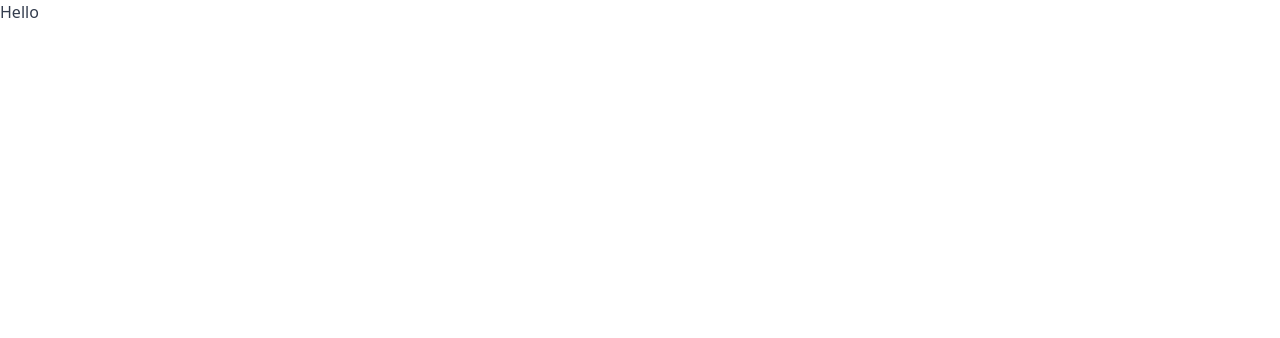
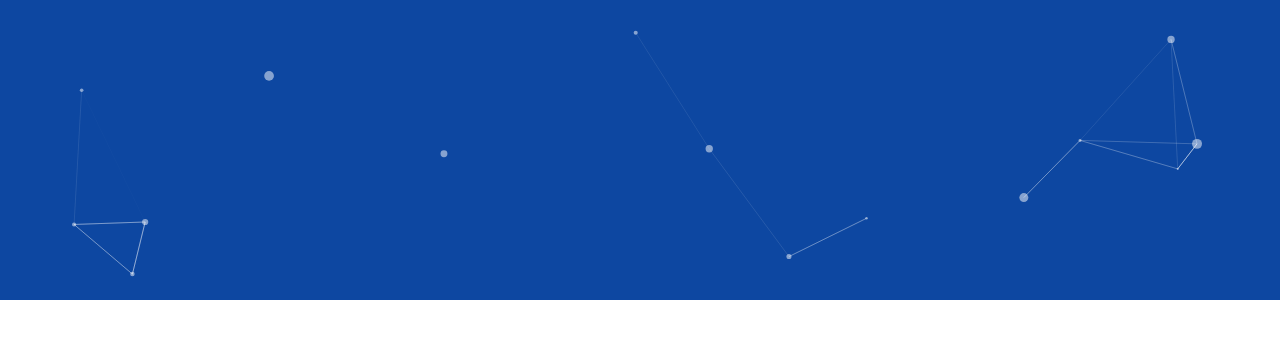
Before and after one commit to akdmousom/portfolio, a React (Vite) app: page / in a window 1280 px wide. Shown: the top 338 px of the page. Built offline with nearby package versions, Linux system fonts and the light colour scheme.

Commit message:
Particle implementation done and  resource edited

```diff
--- a/package.json
+++ b/package.json
@@ -10,6 +10,7 @@
     "preview": "vite preview"
   },
   "dependencies": {
+    "@tsparticles/react": "^3.0.0",
     "localforage": "^1.10.0",
     "match-sorter": "^6.3.1",
     "prop-types": "^15.8.1",
@@ -17,8 +18,7 @@
     "react-dom": "^18.2.0",
     "react-helmet-async": "^2.0.3",
     "react-router-dom": "^6.20.1",
-    "sort-by": "^1.2.0",
-    "tsparticles": "^3.0.2"
+    "sort-by": "^1.2.0"
   },
   "devDependencies": {
     "@types/react": "^18.2.37",
--- /dev/null
+++ b/src/Components/Particle/Particle.jsx
@@ -0,0 +1,111 @@
+import { useEffect } from "react";
+import Particles, { initParticlesEngine } from "@tsparticles/react";
+// import { loadAll } from "@/tsparticles/all"; // if you are going to use `loadAll`, install the "@tsparticles/all" package too.
+// import { loadFull } from "tsparticles"; // if you are going to use `loadFull`, install the "tsparticles" package too.
+import { loadSlim } from "@tsparticles/slim";
+
+
+const Particle = () => {
+
+
+    // this should be run only once per application lifetime
+    useEffect(() => {
+        initParticlesEngine(async (engine) => {
+            // you can initiate the tsParticles instance (engine) here, adding custom shapes or presets
+            // this loads the tsparticles package bundle, it's the easiest method for getting everything ready
+            // starting from v2 you can add only the features you need reducing the bundle size
+            //await loadAll(engine);
+            //await loadFull(engine);
+            await loadSlim(engine);
+            //await loadBasic(engine);
+        })
+    }, []);
+
+
+
+    return (
+        <div>
+            <Particles
+            id="tsparticles"
+
+           options={{
+            zIndex: -100,
+                background: {
+                    color: {
+                        value: "#0d47a1",
+                    },
+                },
+                style:{
+                    width: "100vw",
+                    height: "300px",
+
+                },
+                fpsLimit: 120,
+                interactivity: {
+                    events: {
+                        onClick: {
+                            enable: true,
+                            mode: "push",
+                        },
+                        onHover: {
+                            enable: true,
+                            mode: "repulse",
+                        },
+                        resize: true,
+                    },
+                    modes: {
+                        push: {
+                            quantity: 4,
+                        },
+                        repulse: {
+                            distance: 200,
+                            duration: 0.4,
+                        },
+                    },
+                },
+                particles: {
+                    color: {
+                        value: "#ffffff",
+                    },
+                    links: {
+                        color: "#ffffff",
+                        distance: 150,
+                        enable: true,
+                        opacity: 0.5,
+                        width: 1,
+                    },
+                    move: {
+                        direction: "none",
+                        enable: true,
+                        outModes: {
+                            default: "bounce",
+                        },
+                        random: false,
+                        speed: 6,
+                        straight: false,
+                    },
+                    number: {
+                        density: {
+                            enable: true,
+                            area: 800,
+                        },
+                        value: 80,
+                    },
+                    opacity: {
+                        value: 0.5,
+                    },
+                    shape: {
+                        type: "circle",
+                    },
+                    size: {
+                        value: { min: 1, max: 5 },
+                    },
+                },
+                detectRetina: true,
+            }}
+        />
+        </div>
+    );
+};
+
+export default Particle;
--- a/src/Layout/MainLayout/Mainlayout.jsx
+++ b/src/Layout/MainLayout/Mainlayout.jsx
@@ -1,9 +1,14 @@
 import PropTypes from 'prop-types'
+import Particle from '../../Components/Particle/Particle';
+
 
 const Mainlayout = ({children}) => {
     return (
         <div>
             Hello
+           <div className=' w-full min-h-[500px]'>
+           <Particle/>
+           </div>
             {children}
         </div>
     );
```
Also changed, not shown: 2 other files (tests, documents, lock files or other folders).
